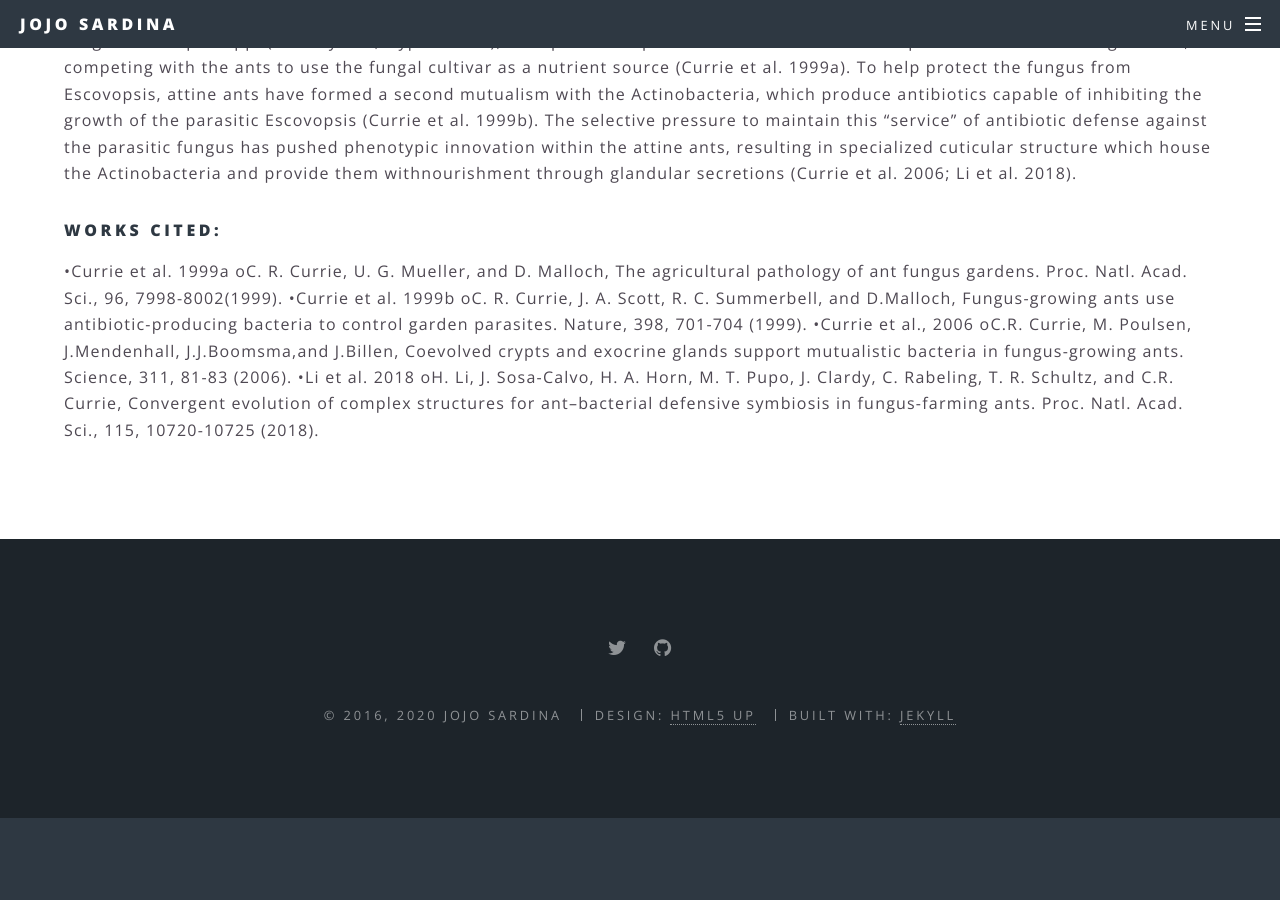
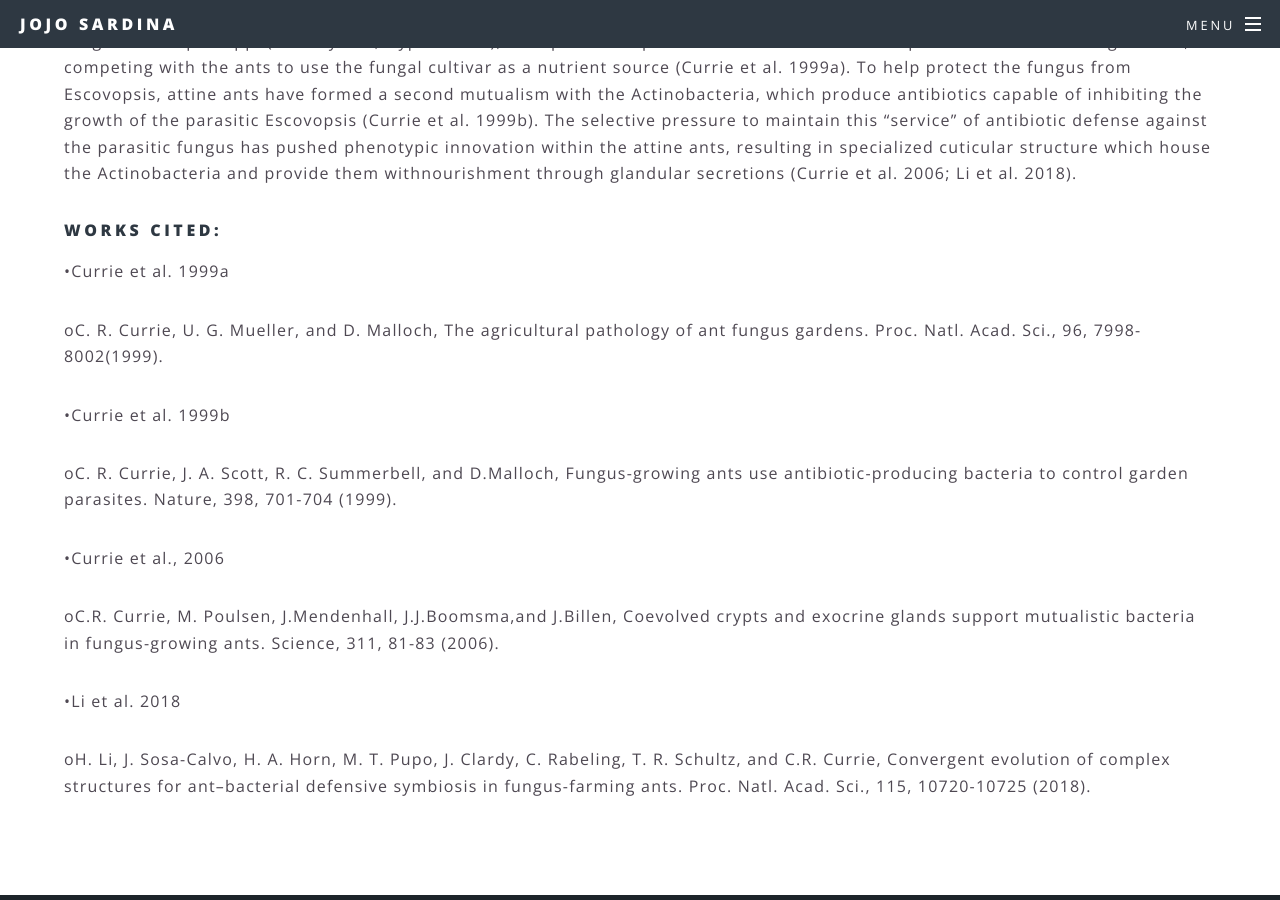
Before and after one commit to jojosardina/jojosardina.github.io, a Jekyll site: the page built from research.html, in a window 1280 px wide and 900 px high, scrolled down 919 px. Built offline with Jekyll 4.4.1, drawn with Linux system fonts in a browser that asks for light colours; before the commit the page ends 1737 px from its top, so only the background shows below that.

```diff
--- a/research.html
+++ b/research.html
@@ -23,11 +23,11 @@ title: Research
 	The selective pressure to maintain this “service” of antibiotic defense against the parasitic fungus has pushed phenotypic innovation within the attine ants, resulting in specialized cuticular structure which house the Actinobacteria and provide them withnourishment through glandular secretions (Currie et al. 2006; Li et al. 2018).</p>
 
 	<h4>Works Cited:</h4>
-	<p>•Currie et al. 1999a
-		oC. R. Currie, U. G. Mueller, and D. Malloch, The agricultural pathology of ant fungus gardens. Proc. Natl. Acad. Sci., 96, 7998-8002(1999).
-	•Currie et al. 1999b
-		oC. R. Currie, J. A. Scott, R. C. Summerbell, and D.Malloch, Fungus-growing ants use antibiotic-producing bacteria to control garden parasites. Nature, 398, 701-704 (1999).
-	•Currie et al., 2006
-		oC.R. Currie, M. Poulsen, J.Mendenhall, J.J.Boomsma,and J.Billen, Coevolved crypts and exocrine glands support mutualistic bacteria in fungus-growing ants. Science, 311, 81-83 (2006).
-	•Li et al. 2018
-		oH. Li, J. Sosa-Calvo, H. A. Horn, M. T. Pupo, J. Clardy, C. Rabeling, T. R. Schultz, and C.R. Currie, Convergent evolution of complex structures for ant–bacterial defensive symbiosis in fungus-farming ants. Proc. Natl. Acad. Sci., 115, 10720-10725 (2018).
+	<p>•Currie et al. 1999a</p>
+		<p>oC. R. Currie, U. G. Mueller, and D. Malloch, The agricultural pathology of ant fungus gardens. Proc. Natl. Acad. Sci., 96, 7998-8002(1999).</p>
+	<p>•Currie et al. 1999b</p>
+		<p>oC. R. Currie, J. A. Scott, R. C. Summerbell, and D.Malloch, Fungus-growing ants use antibiotic-producing bacteria to control garden parasites. Nature, 398, 701-704 (1999).</p>
+	<p>•Currie et al., 2006</p>
+		<p>oC.R. Currie, M. Poulsen, J.Mendenhall, J.J.Boomsma,and J.Billen, Coevolved crypts and exocrine glands support mutualistic bacteria in fungus-growing ants. Science, 311, 81-83 (2006).</p>
+	<p>•Li et al. 2018</p>
+		<p>oH. Li, J. Sosa-Calvo, H. A. Horn, M. T. Pupo, J. Clardy, C. Rabeling, T. R. Schultz, and C.R. Currie, Convergent evolution of complex structures for ant–bacterial defensive symbiosis in fungus-farming ants. Proc. Natl. Acad. Sci., 115, 10720-10725 (2018).</p>
```
